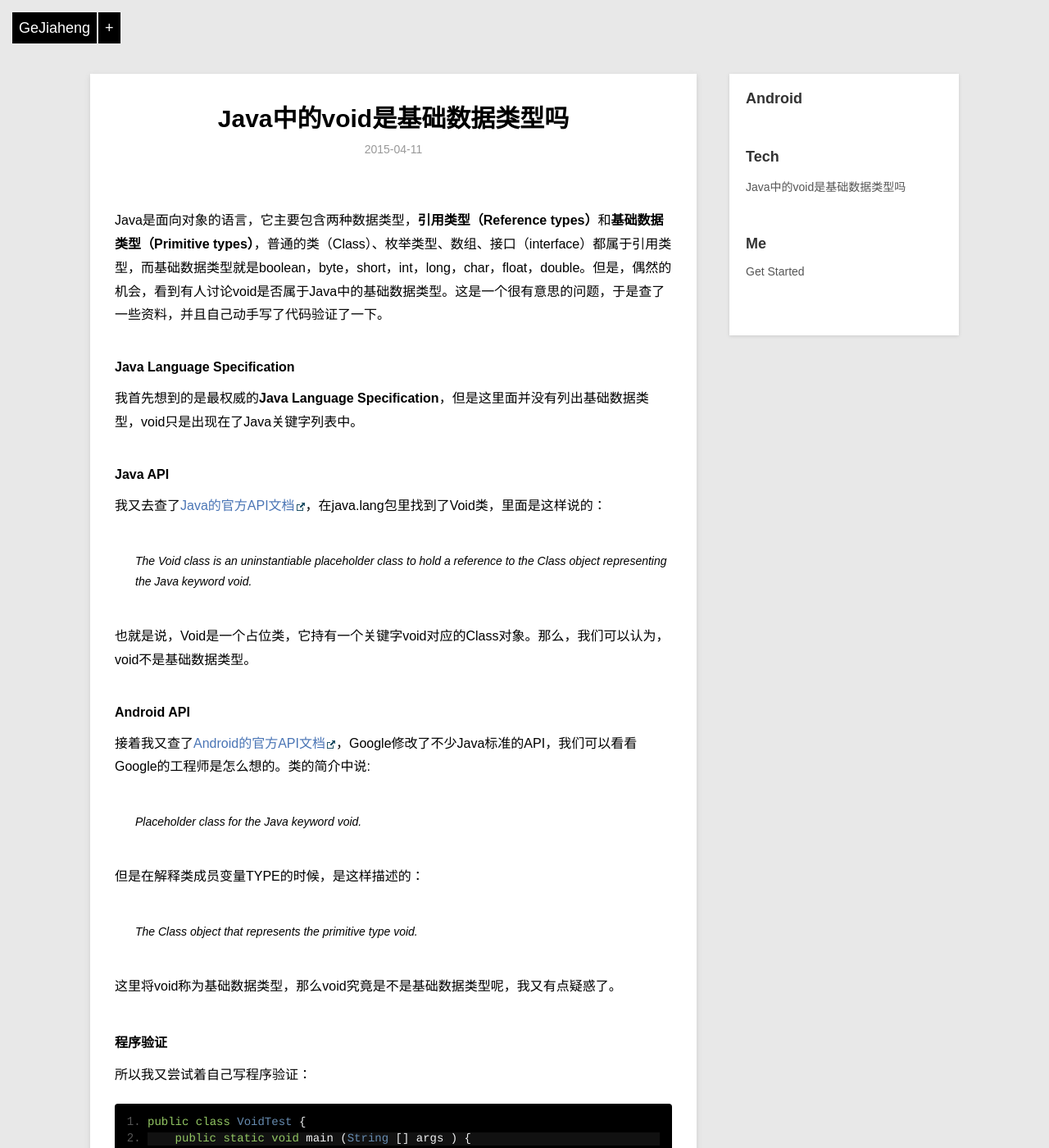
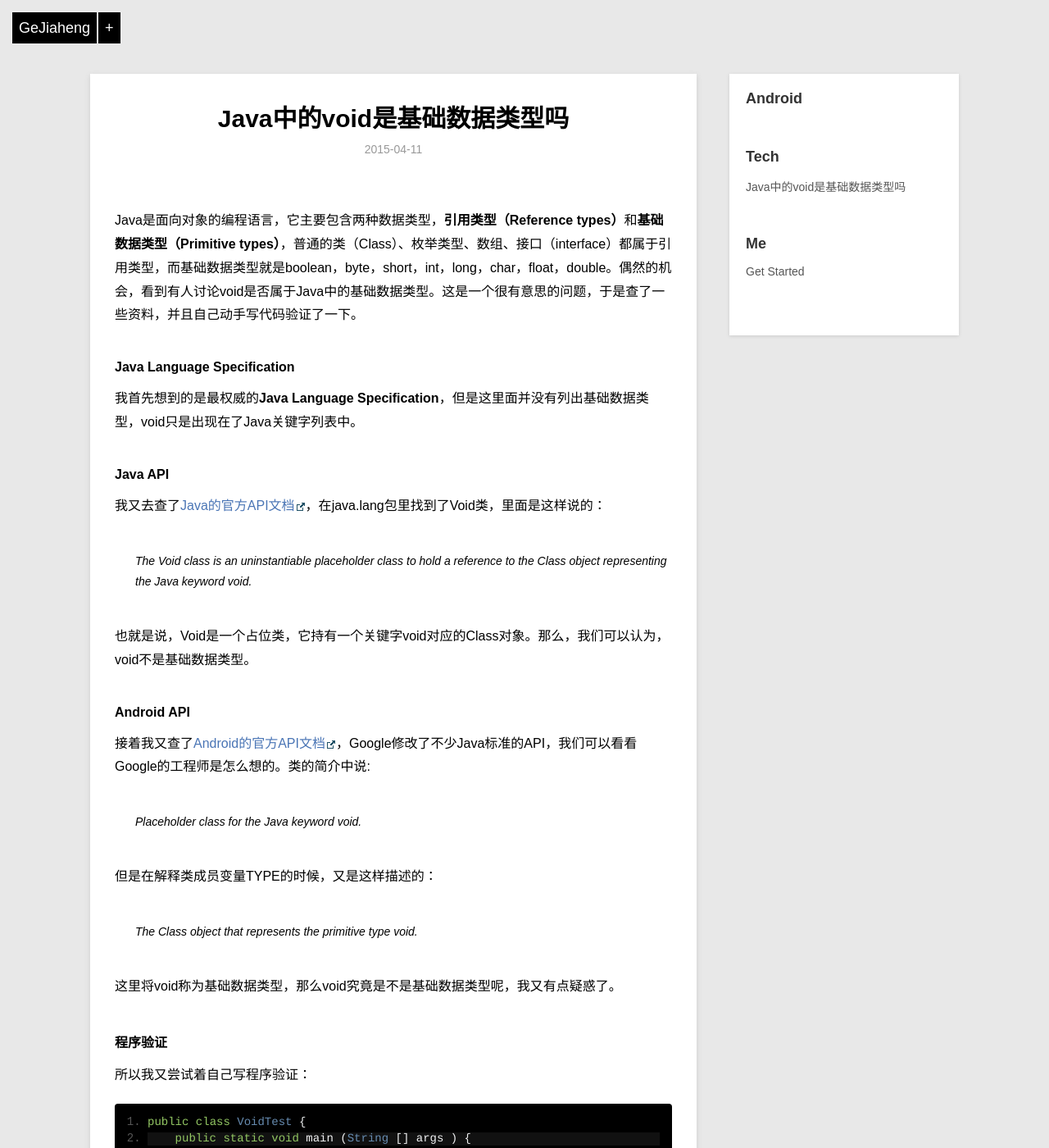
Before and after one commit to gejiaheng/gejiaheng.github.io, a Jekyll site: the page built from _posts/tech/2015-4-11-Is-void-a-primitive-type-in-Java.md, in a window 1280 px wide and 1400 px high. Shown: the whole window at 82% size. Built offline with Jekyll 4.4.1, drawn with Linux system fonts in a browser that asks for light colours; Markdown is read by kramdown in place of the engine named in the settings; some of the changed text lies outside the part shown.

Commit message:
Modify content

````diff
--- a/_posts/tech/2015-4-11-Is-void-a-primitive-type-in-Java.md
+++ b/_posts/tech/2015-4-11-Is-void-a-primitive-type-in-Java.md
@@ -5,11 +5,11 @@
 description: 简单讨论一下Java中的void是否是基础数据类型
 ---
 
-Java是面向对象的语言，它主要包含两种数据类型，**引用类型（Reference types）**和**基础数据类型（Primitive types）**，普通的类（Class）、枚举类型、数组、接口（interface）都属于引用类型，而基础数据类型就是boolean，byte，short，int，long，char，float，double。但是，偶然的机会，看到有人讨论void是否属于Java中的基础数据类型。这是一个很有意思的问题，于是查了一些资料，并且自己动手写了代码验证了一下。
+Java是面向对象的编程语言，它主要包含两种数据类型，**引用类型（Reference types）**和**基础数据类型（Primitive types）**，普通的类（Class）、枚举类型、数组、接口（interface）都属于引用类型，而基础数据类型就是boolean，byte，short，int，long，char，float，double。偶然的机会，看到有人讨论void是否属于Java中的基础数据类型。这是一个很有意思的问题，于是查了一些资料，并且自己动手写代码验证了一下。
 ####Java Language Specification
 我首先想到的是最权威的**Java Language Specification**，但是这里面并没有列出基础数据类型，void只是出现在了Java关键字列表中。
 ####Java API
-我又去查了[Java的官方API文档](http://docs.oracle.com/javase/8/docs/api/)，在java.lang包里找到了Void类，里面是这样说的：
+我又去查了[Java的官方API文档](http://docs.oracle.com/javase/8/docs/api/)，在*java.lang*包里找到了Void类，里面是这样说的：
 >The Void class is an uninstantiable placeholder class to hold a reference to the Class object representing the Java keyword void.
 
 也就是说，Void是一个占位类，它持有一个关键字void对应的Class对象。那么，我们可以认为，void不是基础数据类型。
@@ -17,7 +17,7 @@
 接着我又查了[Android的官方API文档](http://developer.android.com/reference/java/lang/Void.html)，Google修改了不少Java标准的API，我们可以看看Google的工程师是怎么想的。类的简介中说:
 >Placeholder class for the Java keyword void.
 
-但是在解释类成员变量TYPE的时候，是这样描述的：
+但是在解释类成员变量TYPE的时候，又是这样描述的：
 >The Class object that represents the primitive type void.
 
 这里将void称为基础数据类型，那么void究竟是不是基础数据类型呢，我又有点疑惑了。
@@ -32,7 +32,7 @@
 }
 ```
 
-输出的结果是**‘Is void primitive type? YES’**，这里Java又告诉我void是基础数据类型。那么让我们再来看看Class类的文档，找到isPrimitive()方法：
+输出的结果是**Is void primitive type? YES**，这里Java又告诉我void是基础数据类型。那么让我们再来看看Class类的文档，找到isPrimitive()方法：
 >**isPrimitive**
 >
 public boolean isPrimitive()
````
